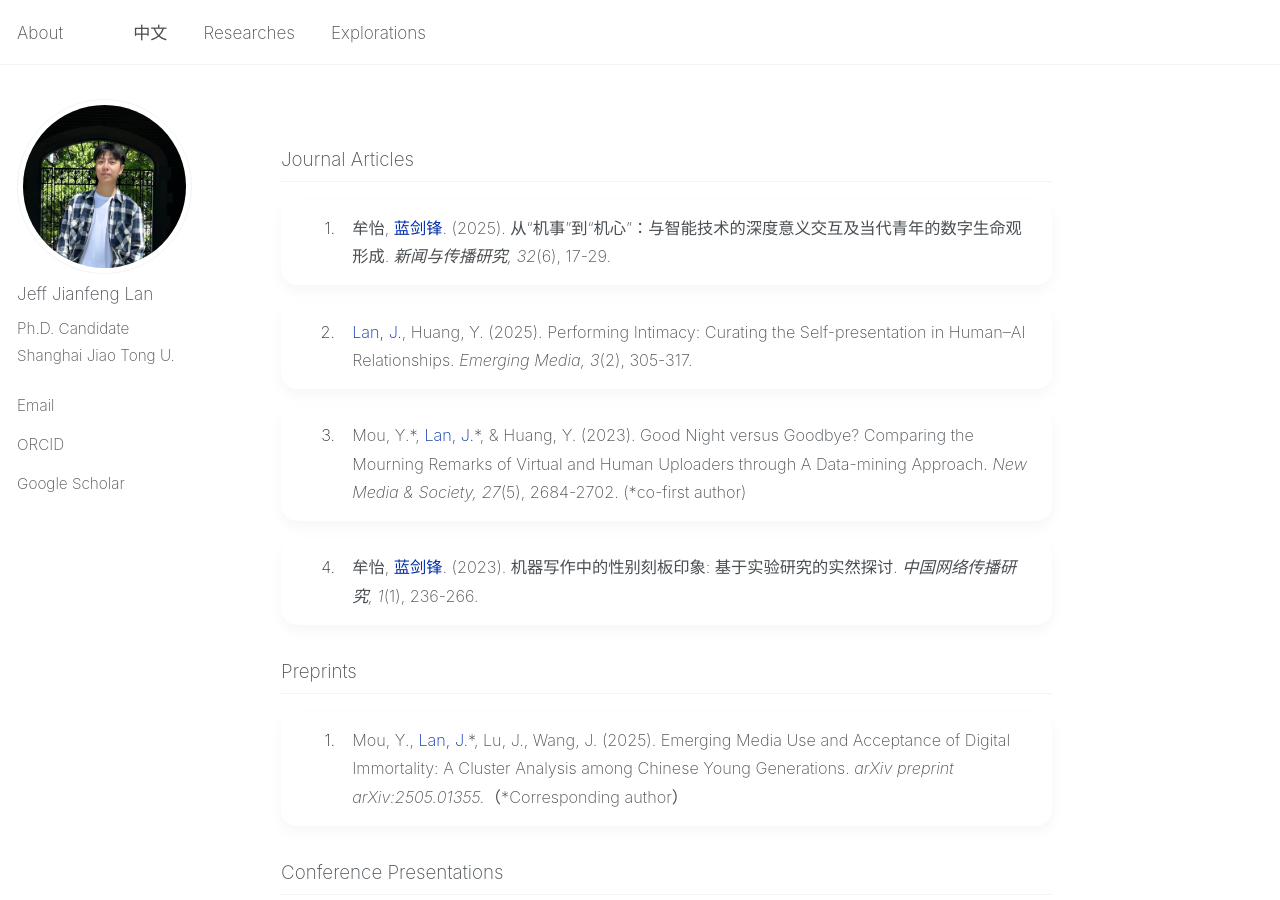
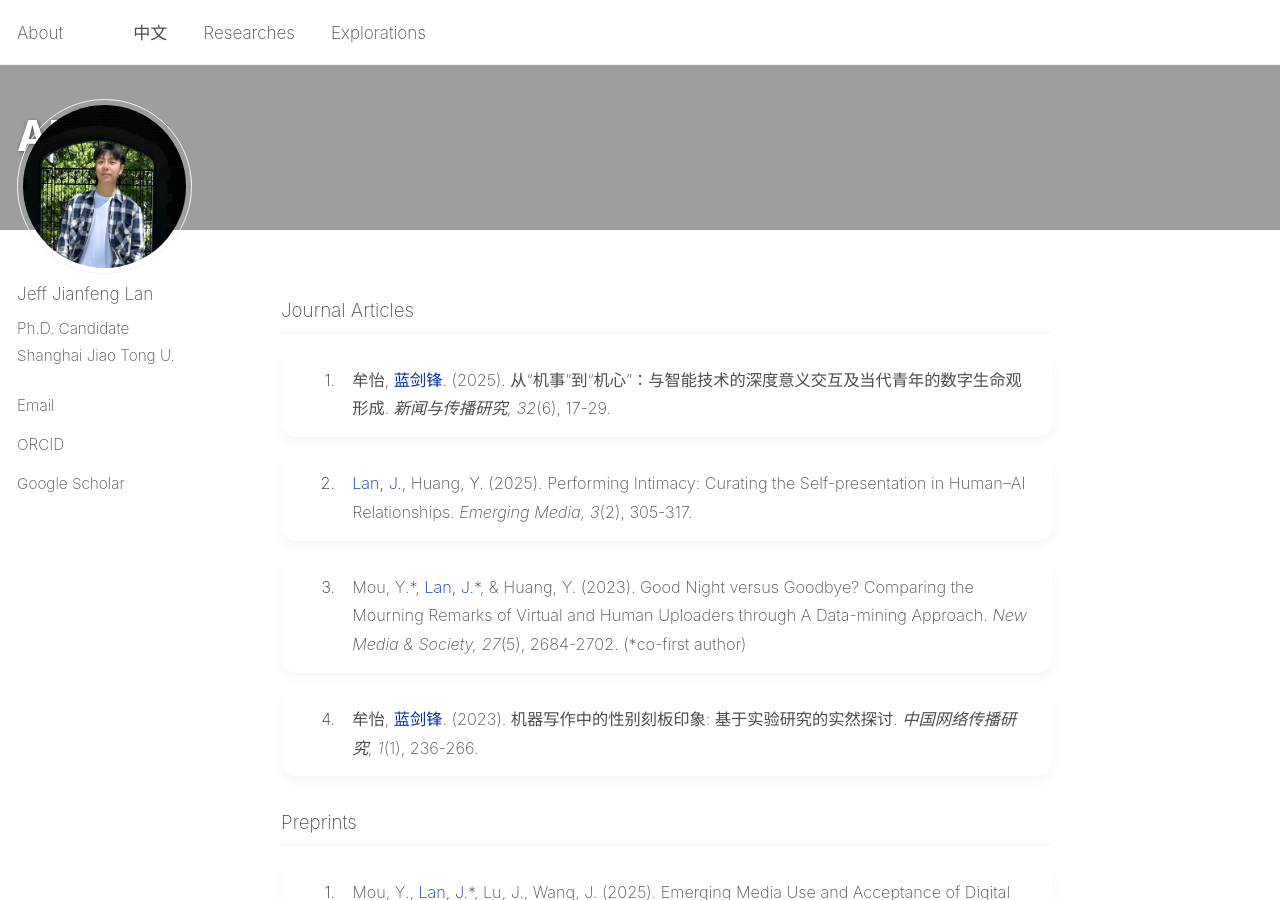
Before and after one commit to jianfenglan/jianfenglan.github.io, a Jekyll site: the page built from researches.md, in a window 1280 px wide and 900 px high. Built offline with Jekyll 4.4.1, drawn with Linux system fonts in a browser that asks for light colours.

Commit message:
Update researches.md

```diff
--- a/researches.md
+++ b/researches.md
@@ -2,6 +2,8 @@
 title: ""
 permalink: /researches/
 author_profile: true
+header:
+  overlay_image: /images/accept.jpg
 ---
 
 <style>
```
